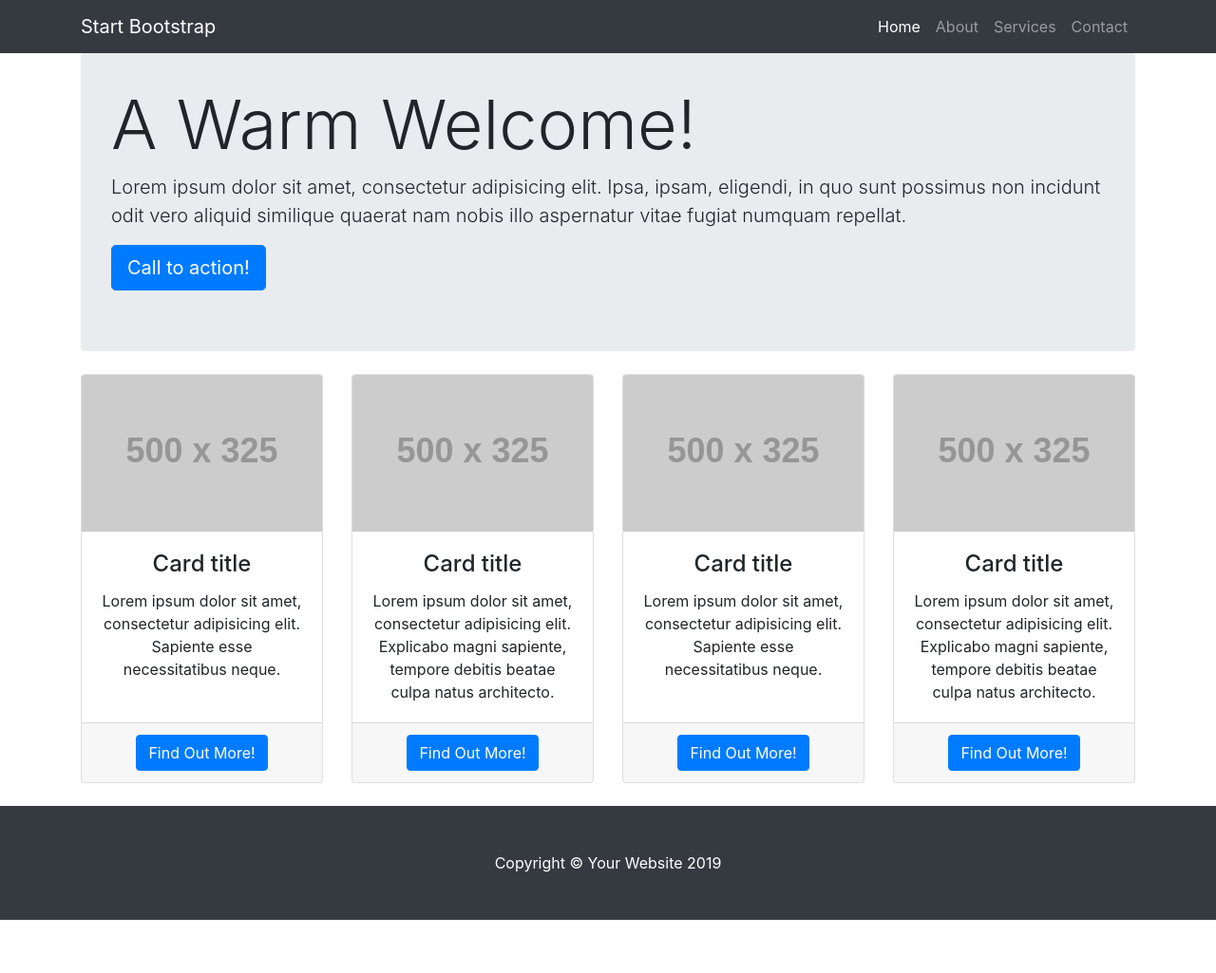
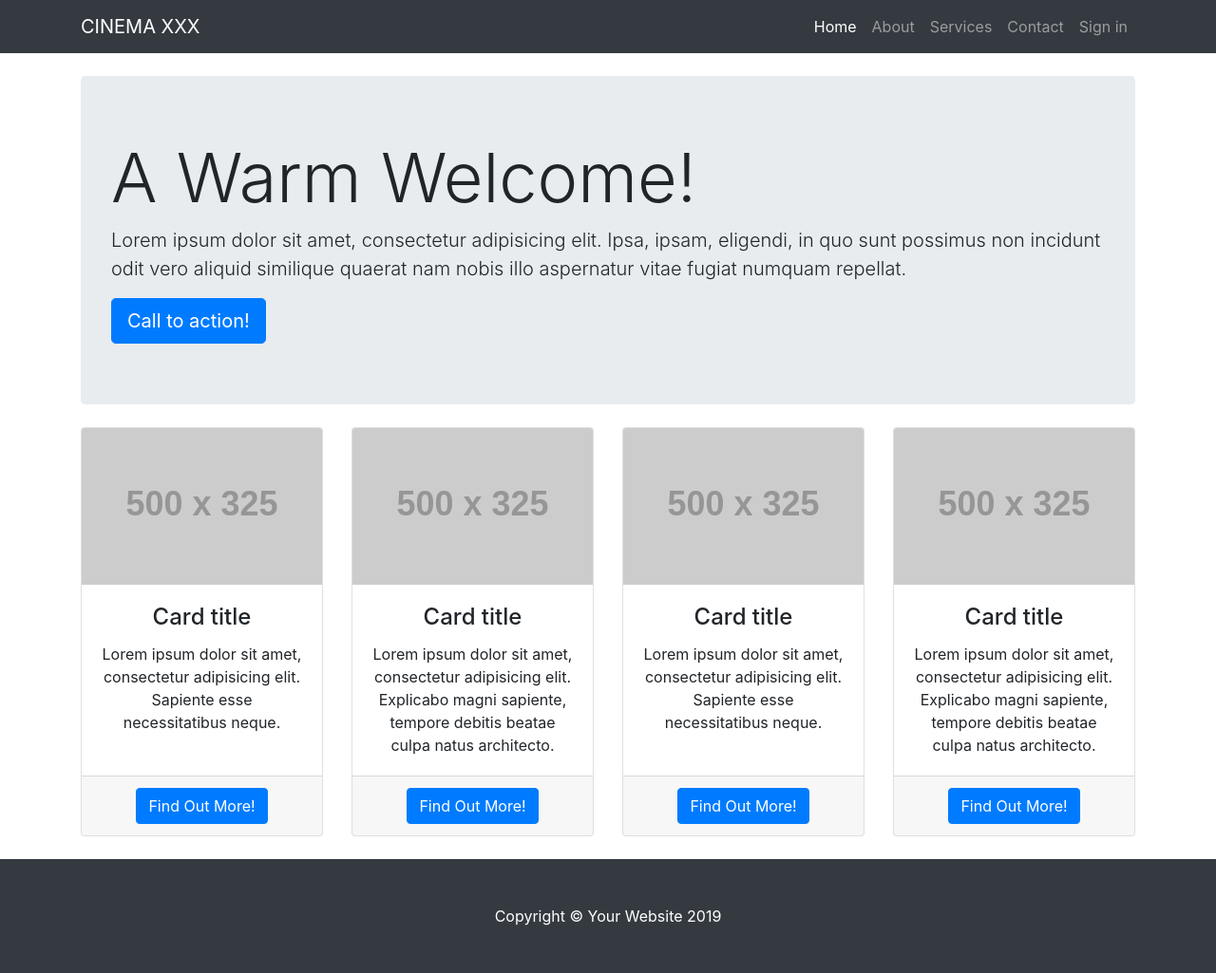
Before and after one commit to raikouraza/TubesPWL, a PHP site: page / in a window 1280 px wide. Shown: the whole page at 95% size. Before the commit the page ends 969 px from the top, so only its background shows below. Run offline with PHP 8.4, Linux system fonts and the light colour scheme; grey boxes labelled with a size stand in for pictures from a placeholder-image service; some libraries are stand-ins or nearby versions.

Commit message:
fixing foldering
asd

```diff
--- a/index.php
+++ b/index.php
@@ -6,20 +6,16 @@
     <meta name="description" content="">
     <meta name="author" content="">
     <title>Heroic Features - Start Bootstrap Template</title>
-
     <!-- Bootstrap core CSS -->
     <link href="vendor/bootstrap/css/bootstrap.min.css" rel="stylesheet">
-
     <!-- Custom styles for this template -->
-    <link href="css/heroic-features.css" rel="stylesheet">
-
+    <link href="vendor/bootstrap/css/heroic-features.css" rel="stylesheet">
 </head>
 <body>
-
 <!-- Navigation -->
 <nav class="navbar navbar-expand-lg navbar-dark bg-dark fixed-top">
     <div class="container">
-        <a class="navbar-brand" href="#">Start Bootstrap</a>
+        <a class="navbar-brand" href="#">CINEMA XXX</a>
         <button class="navbar-toggler" type="button" data-toggle="collapse" data-target="#navbarResponsive" aria-controls="navbarResponsive" aria-expanded="false" aria-label="Toggle navigation">
             <span class="navbar-toggler-icon"></span>
         </button>
@@ -39,11 +35,13 @@
                 <li class="nav-item">
                     <a class="nav-link" href="#">Contact</a>
                 </li>
+                <li class="nav-item">
+                    <a class="nav-link" href="#">Sign in</a>
+                </li>
             </ul>
         </div>
     </div>
 </nav>
-
 <!-- Page Content -->
 <div class="container">
 
@@ -53,10 +51,8 @@
         <p class="lead">Lorem ipsum dolor sit amet, consectetur adipisicing elit. Ipsa, ipsam, eligendi, in quo sunt possimus non incidunt odit vero aliquid similique quaerat nam nobis illo aspernatur vitae fugiat numquam repellat.</p>
         <a href="#" class="btn btn-primary btn-lg">Call to action!</a>
     </header>
-
     <!-- Page Features -->
     <div class="row text-center">
-
         <div class="col-lg-3 col-md-6 mb-4">
             <div class="card h-100">
                 <img class="card-img-top" src="http://placehold.it/500x325" alt="">
--- /dev/null
+++ b/vendor/bootstrap/css/heroic-features.css
@@ -0,0 +1,8 @@
+/*!
+ * Start Bootstrap - Heroic Features (https://startbootstrap.com/template-overviews/heroic-features)
+ * Copyright 2013-2019 Start Bootstrap
+ * Licensed under MIT (https://github.com/BlackrockDigital/startbootstrap-heroic-features/blob/master/LICENSE)
+ */
+body {
+  padding-top: 56px;
+}
```
Also changed, not shown: images/poster/blackchristmas.jpg (renamed from images/blackchristmas.jpg), images/poster/charlieangels.jpg (renamed from images/charlieangels.jpg), images/poster/fordvferrari.jpg (renamed from images/fordvferrari.jpg), images/poster/frozen2.jpg (renamed from images/frozen2.jpg), images/poster/jumanji.jpg (renamed from images/jumanji.jpg), images/poster/spies.jpg (renamed from images/spies.jpg), images/poster/starwars.jpg (renamed from images/starwars.jpg), images/poster/uncutgems.jpg (renamed from images/uncutgems.jpg).
